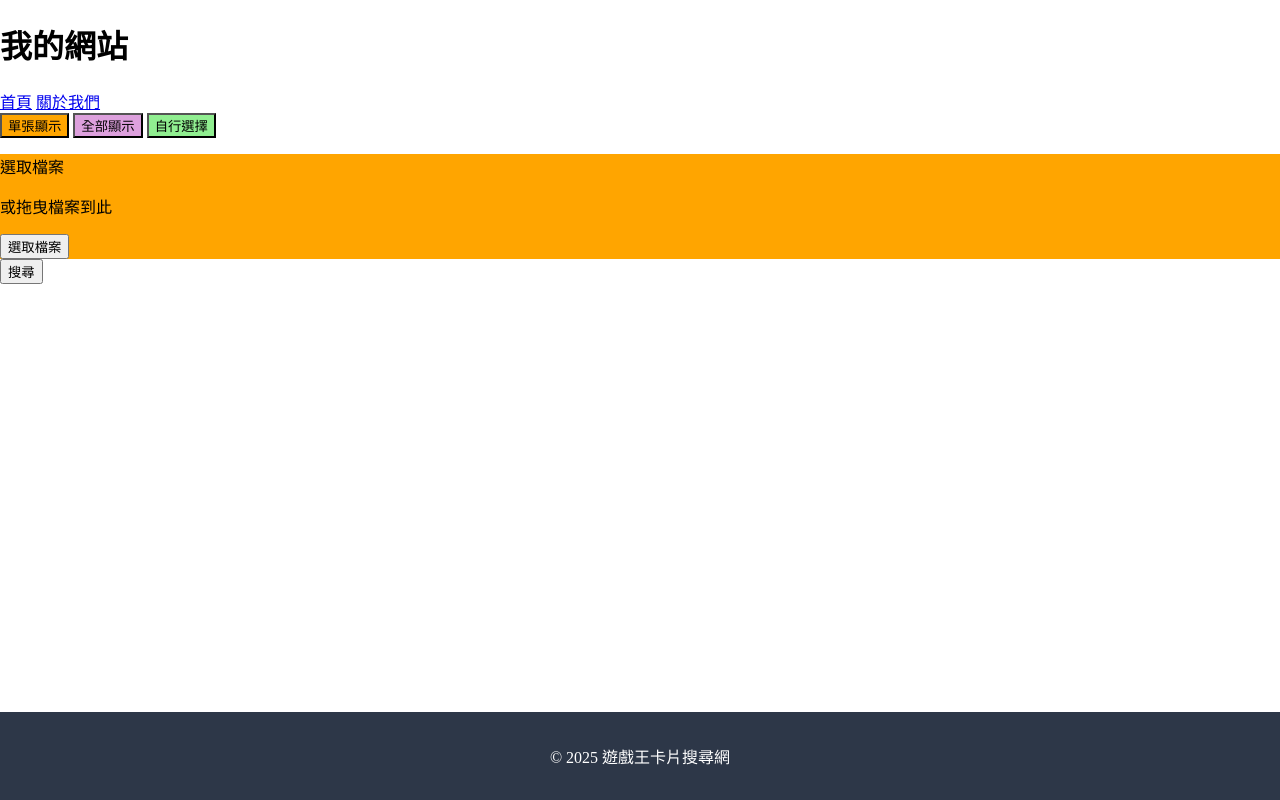
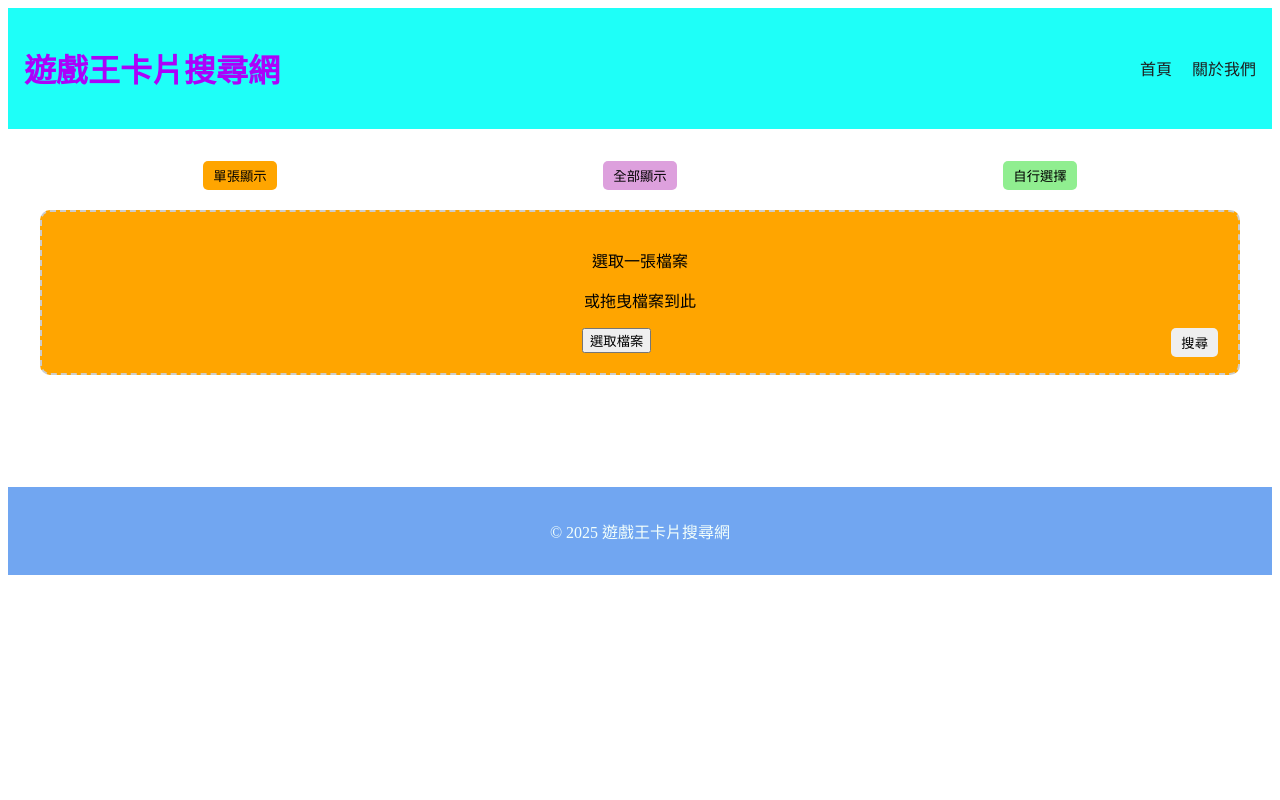
Before and after one commit to Dawn0119/gamecards, a Flask app: page / in a window 1280 px wide. Run offline with Flask 3, Linux system fonts and the light colour scheme.

Commit message:
搜尋在虛線內

```diff
--- a/static/css/style.css
+++ b/static/css/style.css
@@ -1,98 +1,207 @@
-html,
-body {
-  margin: 0;
-  padding: 0;
-  background: none;
+header {
+  background-color: #1efff8;
+  color: rgb(171, 2, 250);
+  padding: 1rem;
 }
 
-body {
-  min-height: 100vh;
+.header-container {
   display: flex;
-  flex-direction: column;
-  position: relative;
+  justify-content: space-between;
+  align-items: center;
+}
+
+.nav-menu a {
+  color: rgb(30, 29, 29);
+  margin-left: 1rem;
+  text-decoration: none;
+}
+
+.nav-menu a:hover {
+  text-decoration: underline;
+}
+
+footer {
+  background-color: #71a6f1;
+  color: #f3fffb;
+  text-align: center;
+  padding: 1rem 0;
+  /* position: fixed; */
+  /* bottom: 0; */
+  /* width: 100%; */
+  margin-top: auto;
 }
 
 main {
-  flex: 1;
+  padding: 2rem;
+  margin-bottom: 60px;
 }
 
-/* 背景層 */
-.background-layer {
-  position: fixed;
-  top: 0;
-  left: 0;
-  right: 0;
-  bottom: 0;
-  background-image: url('../images/back.jpeg'),
-    linear-gradient(to right, rgba(255, 215, 0, 0.1) 1px, transparent 1px),
-    linear-gradient(to bottom, rgba(255, 215, 0, 0.1) 1px, transparent 1px);
-  background-size: cover, 20px 20px;
-  background-position: center;
-  background-repeat: no-repeat;
-  z-index: -2;
-}
-/* 背景+黑遮罩層 透明度 */
-.overlay-layer {
-  position: fixed;
-  top: 0;
-  left: 0;
-  right: 0;
-  bottom: 0;
-  background-color: rgba(0, 0, 0, 0.5);
-  z-index: -1;
+.upload-block {
+    border: 2px dashed #ccc;
+    padding: 20px;
+    text-align: center;
+    cursor: pointer;
+    margin-bottom: 20px;
+    border-radius: 10px;
 }
 
-/* 向上按鈕 */
-#myBtn {
-  display: none;
-  position: fixed;
-  bottom: 20px;
-  right: 30px;
-  z-index: 99;
-  border: none;
-  outline: none;
-  background-color: #4CAF50;
-  color: white;
-  cursor: pointer;
-  padding: 15px;
-  border-radius: 10px;
+.button-container button {
+    border-radius: 5px;
+    padding: 5px 10px;
+    border: none;
+    cursor: pointer;
 }
 
-#myBtn:hover {
-  background-color: #3e8e41;
+.search-button {
+    float: right;
+    border-radius: 5px;
+    padding: 5px 10px;
+    border: none;
+    cursor: pointer;
 }
 
-/* 固定 footer 在底部 */
-footer {
-  background-color: #2d3748; /* Tailwind bg-gray-800 */
-  color: white;
-  text-align: center;
-  padding: 1rem 0;
-  margin-top: auto;
+.button-container {
+  display: flex;
+  justify-content: space-around;
+  margin-bottom: 20px;
 }
 
-/* 固定 header 右上角按鈕樣式 */
-.top-right-buttons {
+.upload-block {
+  border: 2px dashed #ccc;
+  padding: 20px;
+  text-align: center;
+  cursor: pointer;
+  margin-bottom: 20px;
+}
+
+.search-button {
+  float: right;
+}
+
+
+/* 警告 */
+/* Modal 樣式 */
+.modal {
   position: fixed;
-  top: 10px;
-  right: 10px;
+  inset: 0;
+  background-color: rgba(0, 0, 0, 0.5);
+  display: flex;
+  align-items: center;
+  justify-content: center;
   z-index: 9999;
 }
 
-.top-right-buttons a {
-  background-color: #4CAF50;
-  border: none;
-  color: white;
-  padding: 10px 20px;
-  text-align: center;
-  text-decoration: none;
-  display: inline-block;
-  font-size: 16px;
-  margin: 4px 2px;
-  cursor: pointer;
-  border-radius: 5px;
+.modal.hidden {
+  display: none;
 }
 
-.top-right-buttons a:nth-child(2) {
-  background-color: #008CBA;
+.modal-box {
+  background-color: white;
+  padding: 24px;
+  border-radius: 8px;
+  width: 400px;
+  box-shadow: 0 5px 15px rgba(0, 0, 0, 0.3);
+  text-align: center;
 }
+
+.modal-title {
+  font-size: 20px;
+  font-weight: bold;
+  margin-bottom: 12px;
+}
+
+.modal-message {
+  font-size: 16px;
+  margin-bottom: 20px;
+}
+
+.modal-buttons {
+  display: flex;
+  justify-content: flex-end;
+  gap: 10px;
+}
+
+.btn-cancel {
+  background-color: #ccc;
+  color: #000;
+  padding: 8px 16px;
+  border: none;
+  border-radius: 4px;
+  cursor: pointer;
+}
+
+.btn-confirm {
+  background-color: #007bff;
+  color: white;
+  padding: 8px 16px;
+  border: none;
+  border-radius: 4px;
+  cursor: pointer;
+}
+
+/* Modal 基本樣式 */
+/* .modal {
+  position: fixed;
+  inset: 0;
+  display: flex;
+  align-items: center;
+  justify-content: center;
+  background-color: rgba(0, 0, 0, 0.5);
+  z-index: 9999;
+}
+
+.modal.hidden {
+  display: none;
+}
+
+.modal-box {
+  background-color: #fff;
+  padding: 24px;
+  border-radius: 10px;
+  box-shadow: 0 5px 20px rgba(0, 0, 0, 0.3);
+  width: 400px;
+  text-align: center;
+}
+
+.modal-title {
+  font-size: 20px;
+  font-weight: bold;
+  margin-bottom: 16px;
+}
+
+.modal-message {
+  font-size: 16px;
+  margin-bottom: 20px;
+}
+
+.modal-buttons {
+  display: flex;
+  justify-content: flex-end;
+  gap: 10px;
+}
+
+.btn-cancel {
+  background-color: #e0e0e0;
+  color: #333;
+  padding: 8px 16px;
+  border: none;
+  border-radius: 5px;
+  cursor: pointer;
+}
+
+.btn-cancel:hover {
+  background-color: #ccc;
+}
+
+.btn-confirm {
+  background-color: #007bff;
+  color: white;
+  padding: 8px 16px;
+  border: none;
+  border-radius: 5px;
+  cursor: pointer;
+}
+
+.btn-confirm:hover {
+  background-color: #0056b3;
+} */
--- a/static/js/hint.js
+++ b/static/js/hint.js
@@ -1,35 +1,44 @@
-document.addEventListener('DOMContentLoaded', function() {
-    const singleButton = document.querySelector('.button-container button:nth-child(1)');
-    const allButton = document.querySelector('.button-container button:nth-child(2)');
-    const choiceButton = document.querySelector('.button-container button:nth-child(3)');
-    const searchButton = document.querySelector('.search-button');
+let currentMode = null; // 儲存目前開啟的是哪一種模式
 
-    singleButton.addEventListener('click', function() {
-        document.querySelector('.upload-block').style.backgroundColor = 'orange';
-    });
 
-    allButton.addEventListener('click', function() {
-        document.querySelector('.upload-block').style.backgroundColor = 'plum';
-    });
+function switchMode(mode) {
+    // 先全部隱藏
+    document.getElementById('block-one').style.display = 'none';
+    document.getElementById('block-all').style.display = 'none';
+    document.getElementById('block-choice').style.display = 'none';
 
-    choiceButton.addEventListener('click', function() {
-        document.querySelector('.upload-block').style.backgroundColor = 'lightgreen';
-    });
+    // 顯示對應區塊
+    document.getElementById(`block-${mode}`).style.display = 'block';
+}
+// 預設顯示第一個模式
+window.onload = () => switchMode('one');
+function openModal(mode) {
+    currentMode = mode;
+    const modal = document.getElementById('myModal');
+    const message = document.getElementById('modalMessage');
 
-    searchButton.addEventListener('click', function() {
-        const backgroundColor = document.querySelector('.upload-block').style.backgroundColor;
-        let message = '';
+    if (mode === 'all') {
+        message.textContent = '⚠️ 由於卡片過多，顯示速度會較慢，是否確認依然要選取此方式做查詢？';
+    } else if (mode === 'choice') {
+        message.textContent = '📌 請確認已正確勾選要顯示的檔案，是否繼續查詢？';
+    } else if (mode === 'one') {
+        message.textContent = '📄 目前選擇為單張顯示，是否確定要查詢此檔案？';
+    }
 
-        if (backgroundColor === 'orange') {
-            message = '單張顯示的警告訊息';
-        } else if (backgroundColor === 'plum') {
-            message = '全部顯示的警告訊息';
-        } else if (backgroundColor === 'lightgreen') {
-            message = '自行選擇的警告訊息';
-        } else {
-            message = '預設的警告訊息';
-        }
+    modal.classList.remove('hidden');
+}
 
-        alert(message);
-    });
-});
+function closeModal() {
+    document.getElementById('myModal').classList.add('hidden');
+}
+
+function confirmAction() {
+    if (currentMode === 'all') {
+        window.open('all.html', '_blank');
+    } else if (currentMode === 'choice') {
+        window.open('choice.html', '_blank');
+    } else if (currentMode === 'single') {
+        window.open('single.html', '_blank');
+    }
+    closeModal();
+}
--- a/templates/components/footer.html
+++ b/templates/components/footer.html
@@ -1,4 +1,5 @@
 <footer>
-  <div class="footer-container">
-    <p>© 2025 遊戲王卡片搜尋網</p>
+  <div class="container mx-auto text-center">
+    <p>&copy; 2025 遊戲王卡片搜尋網</p>
   </div>
+</footer>
--- a/templates/components/header.html
+++ b/templates/components/header.html
@@ -1,6 +1,6 @@
 <header>
   <div class="header-container">
-    <h1 class="logo">我的網站</h1>
+    <h1 class="logo">遊戲王卡片搜尋網</h1>
     <nav class="nav-menu">
       <a href="{{ url_for('home') }}">首頁</a>
       <a href="{{ url_for('about') }}">關於我們</a>
--- a/templates/index.html
+++ b/templates/index.html
@@ -16,17 +16,49 @@
     <main>
         {% block content %}
         <div class="button-container">
-            <button style="background-color: orange;">單張顯示</button>
-            <button style="background-color: plum;">全部顯示</button>
-            <button style="background-color: lightgreen;">自行選擇</button>
+            <button onclick="switchMode('one')" style="background-color: orange;">單張顯示</button>
+            <button onclick="switchMode('all')" style="background-color: plum;">全部顯示</button>
+            <button onclick="switchMode('choice')" style="background-color: lightgreen;">自行選擇</button>
         </div>
 
-        <div class="upload-block" style="background-color: orange;">
-            <p>選取檔案</p>
+        <!-- 區塊：單張顯示 -->
+        <div id="block-one" class="upload-block" style="background-color: orange; display: none;">
+            <p>選取一張檔案</p>
             <p>或拖曳檔案到此</p>
             <button>選取檔案</button>
+            <button class="search-button" onclick="openModal('one')">搜尋</button>
         </div>
-        <button class="search-button">搜尋</button>
+
+        <!-- 區塊：全部顯示 -->
+        <div id="block-all" class="upload-block" style="background-color: plum; display: none;">
+            <p>選取一張檔案</p>
+            <p>或拖曳檔案到此</p>
+            <button>選取檔案</button>
+            <button class="search-button" onclick="openModal('all')">搜尋</button>
+        </div>
+
+        <!-- 區塊：自行選擇 -->
+        <div id="block-choice" class="upload-block" style="background-color: lightgreen; display: none;">
+            <p>選取一張檔案</p>
+            <p>或拖曳檔案到此</p>
+            <button>選取檔案</button>
+            <button class="search-button" onclick="openModal('choice')">搜尋</button>
+        </div>
+        <!-- 彈跳視窗 Modal -->
+        <div id="myModal" class="modal hidden">
+            <div class="modal-box">
+                <h2 class="modal-title">提醒</h2>
+                <p id="modalMessage" class="modal-message">這裡是提示文字</p>
+                <div class="modal-buttons">
+                    <button onclick="closeModal()" class="btn-cancel">取消</button>
+                    <button onclick="confirmAction()" class="btn-confirm">確認</button>
+                </div>
+            </div>
+        </div>
+
+
+        <script src="{{ url_for('static', filename='js/hint.js') }}"></script>
+
         {% endblock %}
     </main>
 
```
